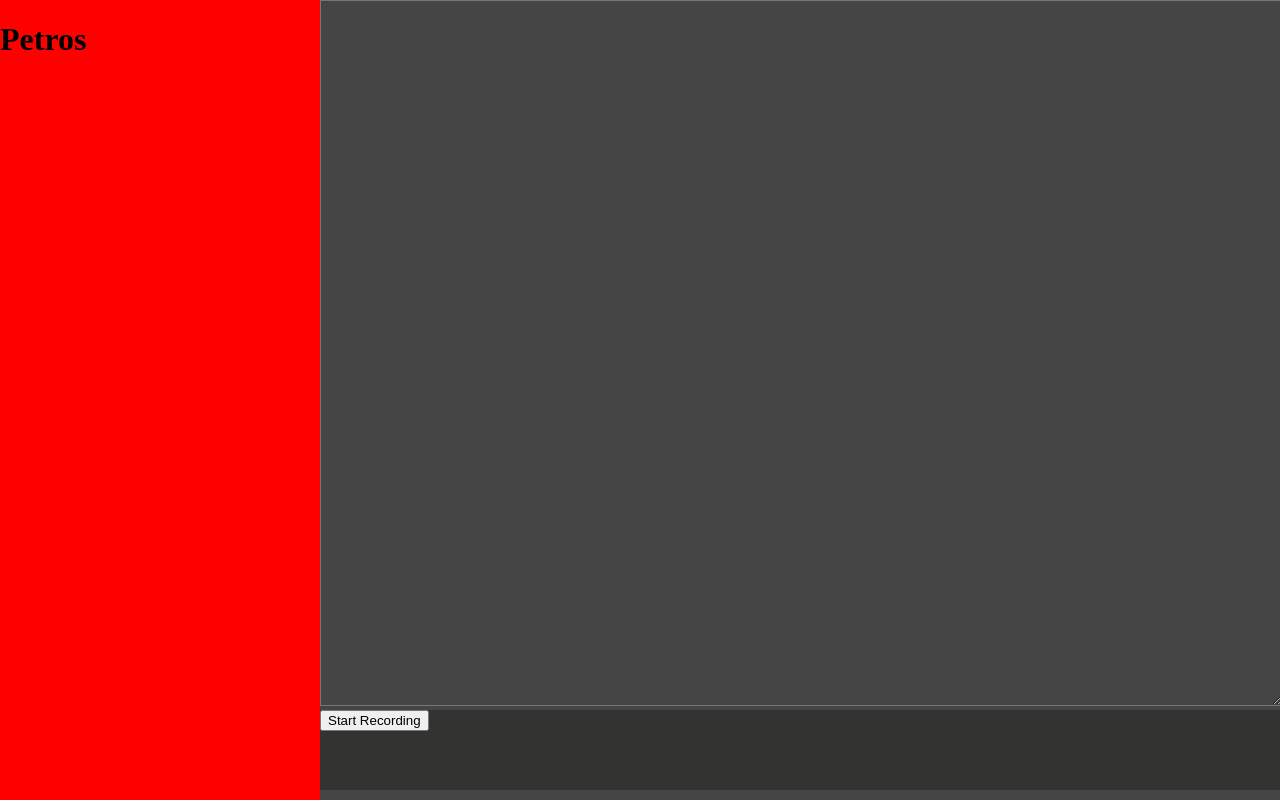
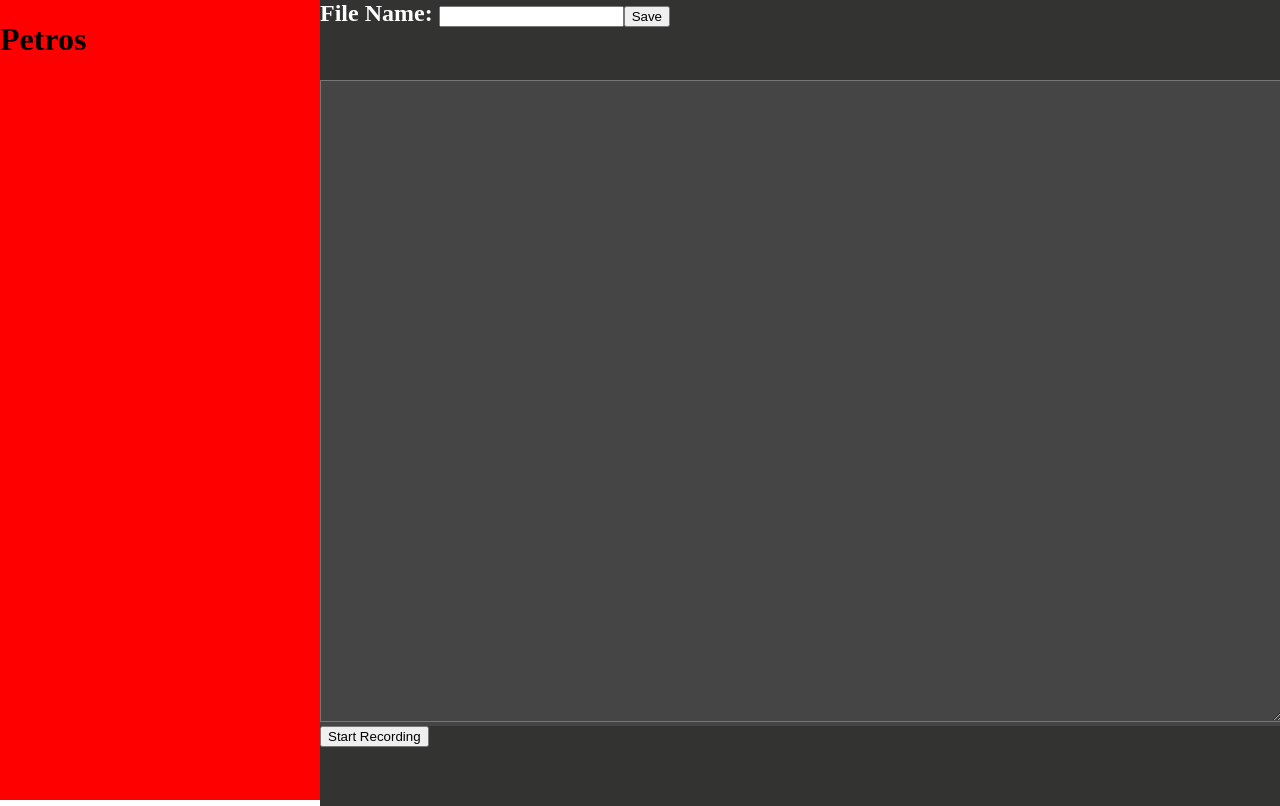
Before and after one commit to pkitazos/bs-code, a React (Vite) app: page / in a window 1280 px wide. Built offline with nearby package versions, Linux system fonts and the light colour scheme.

Commit message:
Sorry I've left this in a broken state, just unsure how to pass the textarea to the header component to then save it to a .txt file. But once that is fixed general functionality should be sorted, at least for making and saving  files and recordings.

```diff
--- a/src/components/EditArea.tsx
+++ b/src/components/EditArea.tsx
@@ -1,18 +1,20 @@
 import React, { useState } from "react";
 import RecordVoiceNote  from "./RecordVoiceNote";
+import { Header } from "./Header";
 
 export function EditArea() {
 
-  const [value, setValue] = useState<String>("");
+  const [value, setValue] = useState("");
   const handleTextChange = (e: React.ChangeEvent<HTMLTextAreaElement>) => {
     setValue(e.target.value);
   };
   console.log(value);
 
+  return (
 
-  return (
     <div className="EditAreaContainer">
-      <textarea className="EditAreaInput" onChange={handleTextChange}/>
+      <Header/>
+      <textarea id="code"className="EditAreaInput" onChange={handleTextChange}/>
       <div className="RecordContainer">
       <RecordVoiceNote/>
     </div>
--- a/src/components/Header.tsx
+++ b/src/components/Header.tsx
@@ -0,0 +1,25 @@
+import React, { useState } from "react";
+import RecordVoiceNote  from "./RecordVoiceNote";
+
+export function Header(value: String) {
+
+    const [fileName, setFileName] = useState<string>('file_name');
+
+
+    const handleFileNameChange = (event: React.ChangeEvent<HTMLInputElement>) => {
+        setFileName(event.target.value);
+      };
+
+    const saveCodeFile = () => {
+        const blob = new Blob([value], { type: 'text/plain' })
+      }
+
+    return (
+        <div className="header">
+            <h2 className="recordingName">File Name: </h2>
+        <input id="fileName" onChange={handleFileNameChange}/>
+        <button onClick={saveCodeFile}>Save</button>
+        </div>
+
+    );
+}
--- a/src/index.css
+++ b/src/index.css
@@ -11,7 +11,7 @@
 
 .EditAreaInput{
   width: 100%;
-  height: 88%;
+  height: 80%;
   font-size: 28px;
   margin: 0;
   padding: 0;
@@ -38,6 +38,12 @@
   display: inline;
 }
 
+.header{
+  width:100%;
+  height: 10%;
+  background-color: #333332;
+}
+
 
 
 .Sidebar {
```
